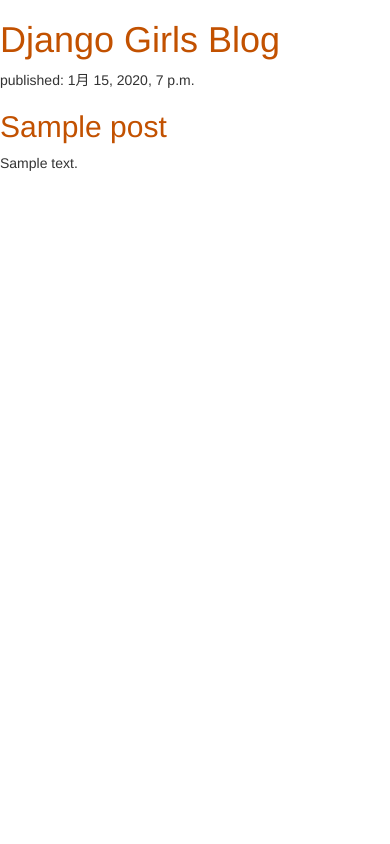
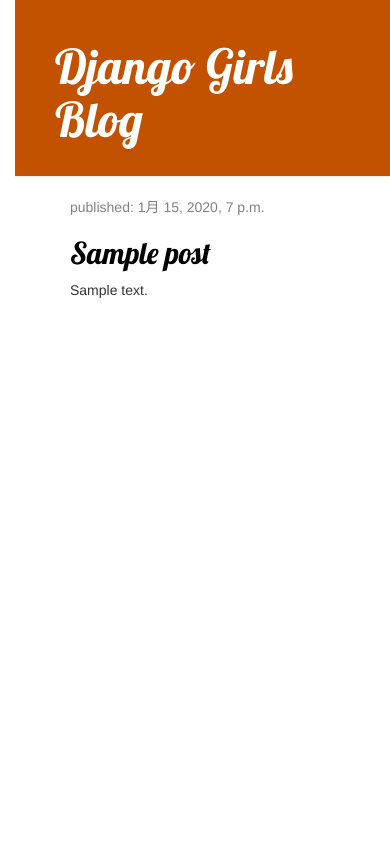
Before and after one commit to chunabayashi0216/my-first-blog, a Django app: page / in a window 390 px wide. Run offline with Django 3.2, Linux system fonts and the light colour scheme; tables that the repository leaves empty hold one stand-in row (values such as "Sample post"); some libraries are stand-ins or nearby versions.

Commit message:
Added view and template for detailed blog post as well as CSS for the site.

```diff
--- a/blog/static/css/blog.css
+++ b/blog/static/css/blog.css
@@ -1,3 +1,56 @@
 h1 a, h2 a {
     color: #C25100;
+    font-family: 'Lobster';
+
 }
+
+body {
+    padding-left: 15px;
+}
+
+.page-header {
+    background-color: #C25100;
+    margin-top: 0;
+    padding: 20px 20px 20px 40px;
+}
+
+.page-header h1, .page-header h1 a, .page-header h1 a:visited, .page-header h1 a:active {
+    color: #ffffff;
+    font-size: 36pt;
+    text-decoration: none;
+}
+
+.content {
+    margin-left: 40px;
+}
+
+h1, h2, h3, h4 {
+    font-family: 'Lobster', cursive;
+}
+
+.date {
+    color: #828282;
+}
+
+.save {
+    float: right;
+}
+
+.post-form textarea, .post-form input {
+    width: 100%;
+}
+
+.top-menu, .top-menu:hover, .top-menu:visited {
+    color: #ffffff;
+    float: right;
+    font-size: 26pt;
+    margin-right: 20px;
+}
+
+.post {
+    margin-bottom: 70px;
+}
+
+.post h2 a, .post h2 a:visited {
+    color: #000000;
+}
--- /dev/null
+++ b/blog/templates/blog/base.html
@@ -0,0 +1,23 @@
+{% load static %}
+<html>
+    <head>
+        <title>Django Girls blog</title>
+        <link rel="stylesheet" href="//maxcdn.bootstrapcdn.com/bootstrap/3.2.0/css/bootstrap.min.css">
+        <link rel="stylesheet" href="//maxcdn.bootstrapcdn.com/bootstrap/3.2.0/css/bootstrap-theme.min.css">
+        <link href='//fonts.googleapis.com/css?family=Lobster&subset=latin,latin-ext' rel='stylesheet' type='text/css'>
+        <link rel="stylesheet" href="{% static 'css/blog.css' %}">
+    </head>
+    <body>
+        <div class="page-header">
+            <h1><a href="/">Django Girls Blog</a></h1>
+        </div>
+        <div class="content container">
+            <div class="row">
+                <div class="col-md-8">
+                {% block content %}
+                {% endblock %}
+                </div>
+            </div>
+        </div>
+    </body>
+</html>
--- a/blog/templates/blog/post_list.html
+++ b/blog/templates/blog/post_list.html
@@ -1,23 +1,57 @@
+{% extends 'blog/base.html' %}
+
+{% block content %}
+    {% for post in posts %}
+        <div class="post">
+            <div class="date">
+                <p>published: {{ post.published_date }}</p>
+            </div>
+            <h2><a href="{% url 'post_detail' pk=post.pk %}">{{ post.title }}</a></h2>
+            <p>{{ post.text|linebreaksbr }}</p>
+        </div>
+    {% endfor %}
+{% endblock %}
+
+<!--
 {% load static %}
 <html>
     <head>
         <title>Django Girls blog</title>
         <link rel="stylesheet" href="//maxcdn.bootstrapcdn.com/bootstrap/3.2.0/css/bootstrap.min.css">
         <link rel="stylesheet" href="//maxcdn.bootstrapcdn.com/bootstrap/3.2.0/css/bootstrap-theme.min.css">
+        <link href="//fonts.googleapis.com/css?family=Lobster&subset=latin,latin-ext" rel="stylesheet" type="text/css">
         <link rel="stylesheet" href="{% static 'css/blog.css' %}">
     </head>
     <body>
-        <div>
+        <div class="page-header">
             <h1><a href="/">Django Girls Blog</a></h1>
         </div>
 
+        <div class="content container">
+            <div class="row">
+                <div class="col-md-8">
+                    {% for post in posts %}
+                        <div class="post">
+                            <div class="date">
+                                <p>published: {{ post.published_date }}</p>
+                            </div>
+                            <h2><a href="">{{ post.title }}</a></h2>
+                            <p>{{ post.text|linebreaksbr }}</p>
+                        </div>
+                    {% endfor %}
+                </div>
+            </div>
+        </div>
+-->
+<!--
         {% for post in posts %}
-            <div>
+            <div class="post">
                 <p>published: {{ post.published_date }}</p>
                 <h2><a href="">{{ post.title }}</a></h2>
                 <p>{{ post.text|linebreaksbr }}</p>
             </div>
         {% endfor %}
+-->
 <!--
         <div>
             <p>published: 14.06.2014, 12:14</p>
@@ -30,6 +64,8 @@
             <h2><a href="">2番目の投稿</a></h2>
             <p> こんにちは！ よろしくお願いします！ </p>
         </div>
--->
+
     </body>
 </html>
+
+-->
--- a/blog/urls.py
+++ b/blog/urls.py
@@ -3,4 +3,5 @@
 
 urlpatterns = [
     path('', views.post_list, name='post_list'),
+    path('post/<int:pk>/', views.post_detail, name='post_detail'),
 ]
--- a/blog/views.py
+++ b/blog/views.py
@@ -1,7 +1,12 @@
 from django.shortcuts import render
 from django.utils import timezone
 from .models import Post
+from django.shortcuts import render, get_object_or_404
 
 def post_list(request):
     posts = Post.objects.filter(published_date__lte=timezone.now()).order_by('published_date')
     return render(request, 'blog/post_list.html', {'posts': posts})
+
+def post_detail(request, pk):
+    post = get_object_or_404(Post, pk=pk)
+    return render(request, 'blog/post_detail.html', {'post': post})
```
Also changed, not shown: blog/templates/blog/post_detail.html (added, +13 -0 lines), mysite/settings.py (+9 -0 lines).
